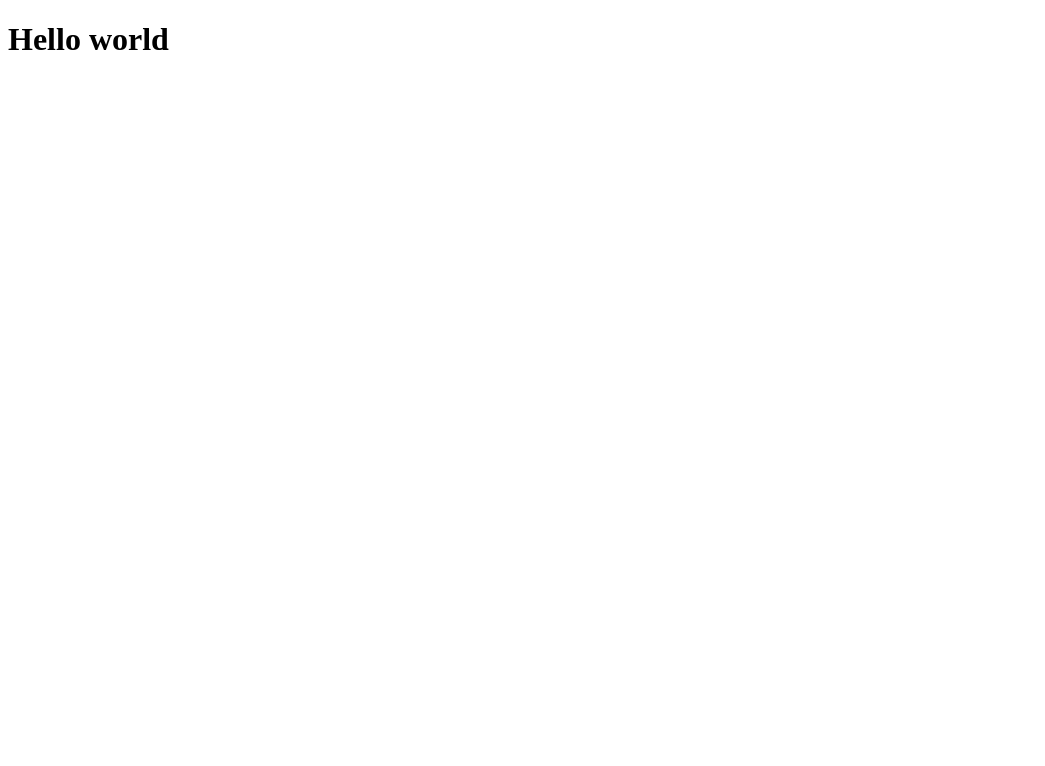
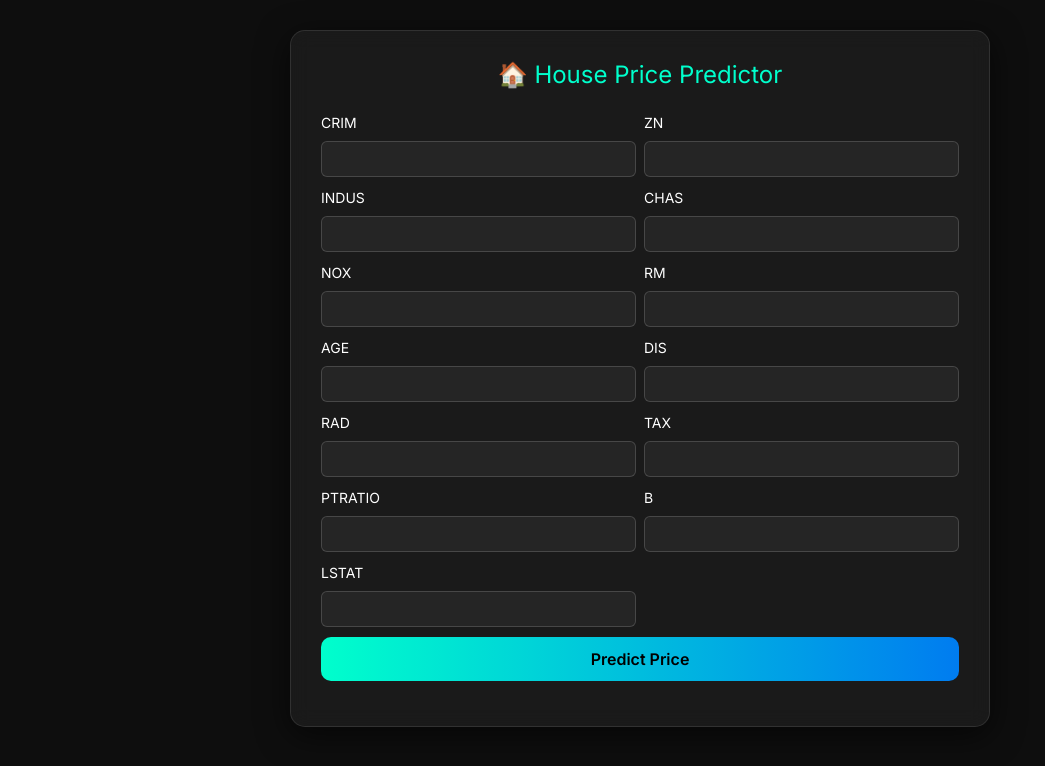
Before and after one commit to Abhay-dwivedi20/House_price_Predixtion, a Flask app: page / in a window 1280 px wide. Before the commit the part shown is almost empty. Shown: the top 766 px of the page, without its empty margins (0-1045 px from the left). Run offline with Flask 3, Linux system fonts and the light colour scheme; parts of the project's set-up code (start-up, migrations or seed data) failed here and were passed over.

Commit message:
New home page

```diff
--- a/app.py
+++ b/app.py
@@ -24,5 +24,14 @@ def predict_api():
     print(prediction[0])
     return jsonify(prediction[0])
 
+
+@app.route('/predict',methods=['POST'])
+def predict():
+    data=[float(x) for x in request.form.values()]
+    final_input=scalar.transform(np.array(data).reshapse(1,-1))
+    print(final_input)
+    output=regmodel.predict(final_input)[0]
+    return render_template('home.html',prediction_text="The HOUSE PRICE prediction is: {}".format(output))
+
 if __name__ == "__main__":
     app.run(debug=True)
--- a/templates/home.html
+++ b/templates/home.html
@@ -3,12 +3,129 @@
 
 <head>
     <meta charset="UTF-8">
-    <meta name="viewport" content="width=device-width, initial-scale=1.0">
-    <title>Document</title>
+    <title>House Price Predictor</title>
+    <meta name="viewport" content="width=device-width, initial-scale=1">
+
+    <!-- Bootstrap 5 CDN -->
+    <link href="https://cdn.jsdelivr.net/npm/bootstrap@5.3.3/dist/css/bootstrap.min.css" rel="stylesheet">
+
+    <!-- Google Fonts -->
+    <link href="https://fonts.googleapis.com/css2?family=Inter:wght@400;600&display=swap" rel="stylesheet">
+
+    <style>
+        body {
+            background: #0e0e0e;
+            color: #ffffff;
+            font-family: 'Inter', sans-serif;
+            display: flex;
+            justify-content: center;
+            align-items: start;
+            padding: 30px 15px;
+        }
+
+        .container {
+            background: rgba(255, 255, 255, 0.05);
+            padding: 30px;
+            border-radius: 15px;
+            box-shadow: 0 8px 32px rgba(0, 0, 0, 0.6);
+            backdrop-filter: blur(10px);
+            border: 1px solid rgba(255, 255, 255, 0.1);
+            width: 100%;
+            max-width: 700px;
+        }
+
+        h2 {
+            text-align: center;
+            margin-bottom: 20px;
+            font-size: 24px;
+            color: #00ffcc;
+        }
+
+        label {
+            font-size: 14px;
+            font-weight: 500;
+        }
+
+        .form-control {
+            background-color: rgba(255, 255, 255, 0.05);
+            border: 1px solid rgba(255, 255, 255, 0.2);
+            color: #fff;
+            height: 36px;
+            font-size: 14px;
+        }
+
+        .form-control:focus {
+            background-color: rgba(255, 255, 255, 0.08);
+            border-color: #00ffcc;
+            box-shadow: none;
+        }
+
+        .btn-submit {
+            background: linear-gradient(to right, #00ffcc, #007cf0);
+            border: none;
+            color: #000;
+            font-weight: 600;
+            padding: 10px;
+            font-size: 16px;
+            border-radius: 10px;
+            width: 100%;
+            margin-top: 10px;
+            transition: all 0.3s ease;
+        }
+
+        .btn-submit:hover {
+            background: linear-gradient(to left, #00ffcc, #007cf0);
+            transform: scale(1.01);
+        }
+
+        #prediction {
+            margin-top: 15px;
+            font-size: 16px;
+            font-weight: 500;
+            color: #00ffcc;
+            text-align: center;
+        }
+    </style>
 </head>
 
 <body>
-    <h1>Hello world</h1>
+    <div class="container">
+        <h2>🏠 House Price Predictor</h2>
+        <form id="predictForm">
+            <div class="row g-2">
+                {% for field in [
+                'crim', 'zn', 'indus', 'chas', 'nox', 'rm', 'age',
+                'dis', 'rad', 'tax', 'ptratio', 'b', 'lstat'
+                ] %}
+                <div class="col-md-6">
+                    <label for="{{ field }}" class="form-label">{{ field.upper() }}</label>
+                    <input type="number" step="any" class="form-control" id="{{ field }}" name="{{ field }}" required>
+                </div>
+                {% endfor %}
+            </div>
+            <button type="submit" class="btn btn-submit">Predict Price</button>
+        </form>
+        <div id="prediction"></div>
+    </div>
+
+    <script>
+        document.getElementById('predictForm').addEventListener('submit', async function (e) {
+            e.preventDefault();
+
+            let formData = new FormData(this);
+            let data = {};
+            formData.forEach((value, key) => data[key] = parseFloat(value));
+
+            const response = await fetch("/predict_api", {
+                method: "POST",
+                headers: { "Content-Type": "application/json" },
+                body: JSON.stringify({ data: data })
+            });
+
+            const result = await response.json();
+            document.getElementById("prediction").innerText = `🏷️ Estimated House Price: $${result.toFixed(2)}`;
+        });
+    </script>
 </body>
 
 </html>
```
